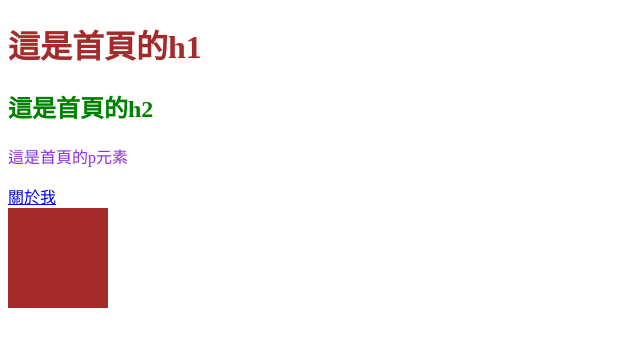
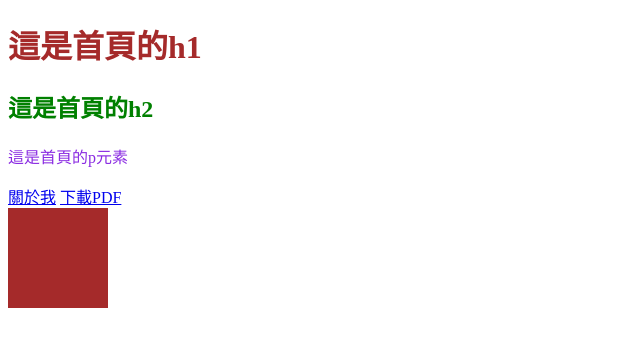
Before and after one commit to destiny5420/BOSCH-no-vue, a website built with webpack: page src/index.html in a window 1280 px wide. Shown: the full height of the page, 0-640 px from the left. Built offline with nearby package versions, Linux system fonts and the light colour scheme; files whose address does not match are found by name.

Commit message:
[Add] 新增測試下載PDF檔案

```diff
--- a/src/index.html
+++ b/src/index.html
@@ -10,6 +10,7 @@
     <h2>這是首頁的h2</h2>
     <p>這是首頁的p元素</p>
     <a href="./about.html">關於我</a>
+    <a href="./files/BOSCH-price-table.pdf" download>下載PDF</a>
     <div class="box-3"></div>
   </body>
 </html>
```
Also changed, not shown: docs/index.html (+1 -1 lines), 2 other files.
